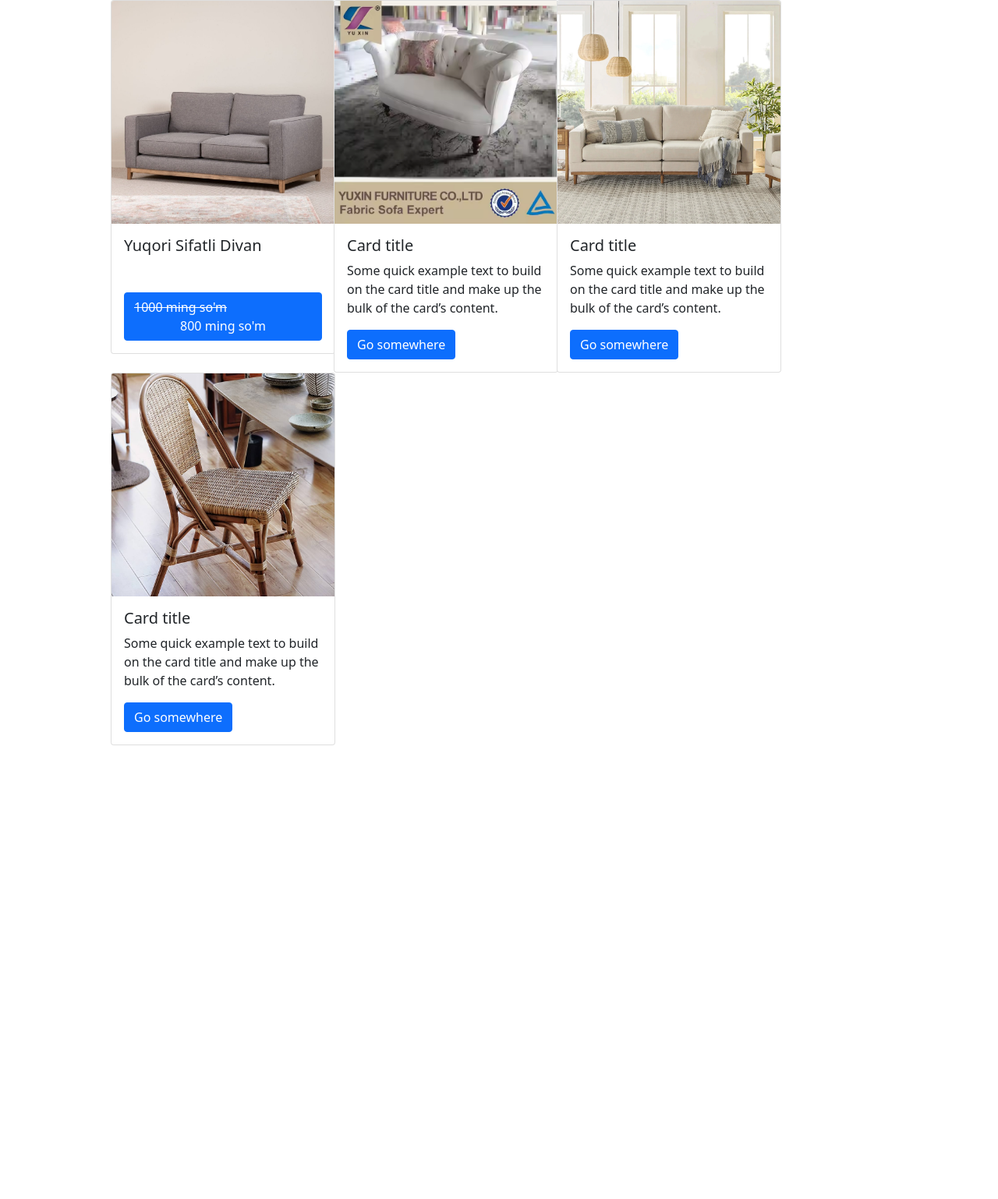
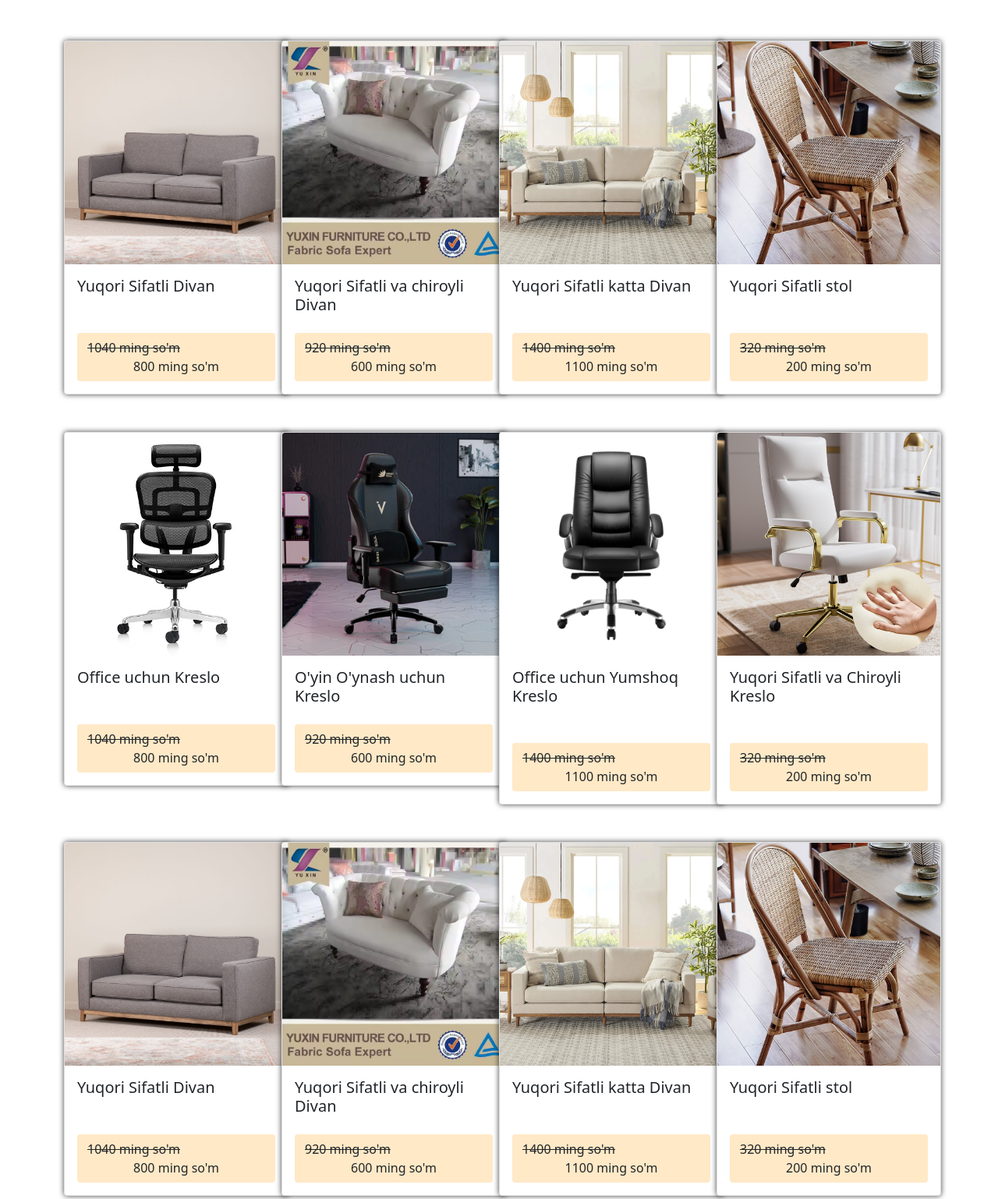
Before and after one commit to prvt070/Online_Shop, a plain HTML site: page index.html in a window 1280 px wide. Shown: the part 1120-2658 px from the top of the page at 78% size. Before the commit the page ends 2076 px from the top, so only its background shows below. Drawn offline with nearby package versions, Linux system fonts and the light colour scheme.

Commit message:
new commit

```diff
--- a/index.html
+++ b/index.html
@@ -28,7 +28,8 @@
           </div>
           <div class="col-2 mt-4" style="margin-left: 400px;">
             <form class="d-flex" role="search">
-              <input class="form-control me-2" style="width: 800px; background: transparent;" type="search" placeholder="Search" aria-label="Search"/>
+              <input class="form-control me-2" style="width: 800px; background: transparent;" type="search"
+                placeholder="Search" aria-label="Search" />
               <button class="btn" style="border: #ffd391 1px solid;" type="submit">Search</button>
             </form>
           </div>
@@ -40,22 +41,25 @@
     <div id="carouselExampleAutoplaying" class="carousel slide" data-bs-ride="carousel">
       <div class="carousel-inner">
         <div class="carousel-item active">
-          <img src="./img/img-1.jpg" height="840" class="d-bloc w-100 " alt="...">
-          <div class="carousel-caption d-none d-md-block text-dark h-25 " style="margin-bottom: 200px; opacity: 0.8; background-color: #fde9cb;">
+          <img src="./img/img-1.jpg" height="900" class="d-bloc w-100 " alt="...">
+          <div class="carousel-caption d-none d-md-block text-dark h-25 "
+            style="margin-bottom: 200px; opacity: 0.8; background-color: #fde9cb;">
             <h2 class="pt-5">Bizning Yangi Internet Do'konimizga Xush Kelibsiz</h2>
             <p class="fs-5">Bu yerda siz hohlagan turdagi uy jihozlarini topishingiz mumkin</p>
           </div>
         </div>
         <div class="carousel-item">
-          <img src="./img/img1.jpg" height="840" class="d-block w-100 " alt="...">
-          <div class="carousel-caption d-none d-md-block text-dark h-25 " style="margin-bottom: 200px; opacity: 0.8; background-color: #e5edff;">
+          <img src="./img/img1.jpg" height="900" class="d-block w-100 " alt="...">
+          <div class="carousel-caption d-none d-md-block text-dark h-25 "
+            style="margin-bottom: 200px; opacity: 0.8; background-color: #e5edff;">
             <h2 class="pt-5">Bu yerda barcha turdagi Telefonlarni topishingiz mumkin </h2>
             <p class="fs-5">Shuningdek arzon naxlarda</p>
           </div>
         </div>
         <div class="carousel-item">
-          <img src="./img/img_1.jpg" height="840" class="d-block w-100 " alt="...">
-          <div class="carousel-caption d-none d-md-block text-dark h-25 " style="margin-bottom: 200px; opacity: 0.8; background-color: #ffffff;">
+          <img src="./img/img_1.jpg" height="900" class="d-block w-100 " alt="...">
+          <div class="carousel-caption d-none d-md-block text-dark h-25 "
+            style="margin-bottom: 200px; opacity: 0.8; background-color: #ffffff;">
             <h2 class="pt-5">Jihoz Qulayligiga Baho Bering!</h2>
             <p class="fs-5">Va jihozlarni sotib oling</p>
           </div>
@@ -74,48 +78,162 @@
     </div>
     </div>
   </section>
-  <br><br>
+  <br>
   <section class="sec2 mt-5">
     <div class="container">
       <h1 class="text-center">Oyning Aksiyalari</h1>
       <br><br>
       <div class="row">
-        <div class="col-2">
+        <div class="col-3">
           <div class="card" style="width: 18rem;">
             <img src="./img/img-2.jpg" class="card-img-top" alt="...">
             <div class="card-body">
               <h5 class="card-title mb-5">Yuqori Sifatli Divan</h5>
-              <a href="#" class="btn btn-primary w-100"><del class="float-start">1000 ming so'm</del><br>800 ming so'm</a>
+              <a href="#" class="btn w-100"><del class="float-start">1040 ming so'm</del><br>800 ming so'm</a>
             </div>
           </div>
         </div>
-        <div class="col-2">
+        <div class="col-3">
           <div class="card" style="width: 18rem;">
             <img src="./img/img-3.jpg" class="card-img-top" alt="...">
             <div class="card-body">
-              <h5 class="card-title">Card title</h5>
-              <p class="card-text">Some quick example text to build on the card title and make up the bulk of the card’s content.</p>
-              <a href="#" class="btn btn-primary">Go somewhere</a>
+              <h5 class="card-title mb-4">Yuqori Sifatli va chiroyli Divan</h5>
+              <a href="#" class="btn w-100"><del class="float-start">920 ming so'm</del><br>600 ming so'm</a>
             </div>
           </div>
         </div>
-        <div class="col-2">
+        <div class="col-3">
           <div class="card" style="width: 18rem;">
             <img src="./img/img-4.webp" class="card-img-top" alt="...">
             <div class="card-body">
-              <h5 class="card-title">Card title</h5>
-              <p class="card-text">Some quick example text to build on the card title and make up the bulk of the card’s content.</p>
-              <a href="#" class="btn btn-primary">Go somewhere</a>
+              <h5 class="card-title mb-5">Yuqori Sifatli katta Divan</h5>
+              <a href="#" class="btn w-100"><del class="float-start">1400 ming so'm</del><br>1100 ming so'm</a>
             </div>
           </div>
         </div>
-        <div class="col-2">
+        <div class="col-3">
           <div class="card" style="width: 18rem;">
             <img src="./img/img-5.jpg" class="card-img-top" alt="...">
             <div class="card-body">
-              <h5 class="card-title">Card title</h5>
-              <p class="card-text">Some quick example text to build on the card title and make up the bulk of the card’s content.</p>
-              <a href="#" class="btn btn-primary">Go somewhere</a>
+              <h5 class="card-title mb-5">Yuqori Sifatli stol</h5>
+              <a href="#" class="btn w-100"><del class="float-start">320 ming so'm</del><br>200 ming so'm</a>
+            </div>
+          </div>
+        </div>
+      </div>
+      <br><br>
+      <div class="row">
+        <div class="col-3">
+          <div class="card" style="width: 18rem;">
+            <img src="./img/img-6.jpg" class="card-img-top" alt="...">
+            <div class="card-body">
+              <h5 class="card-title mb-5">Office uchun Kreslo</h5>
+              <a href="#" class="btn w-100"><del class="float-start">1040 ming so'm</del><br>800 ming so'm</a>
+            </div>
+          </div>
+        </div>
+        <div class="col-3">
+          <div class="card" style="width: 18rem;">
+            <img src="./img/img-7.jpg" class="card-img-top" alt="...">
+            <div class="card-body">
+              <h5 class="card-title mb-4">O'yin O'ynash uchun Kreslo</h5>
+              <a href="#" class="btn w-100"><del class="float-start">920 ming so'm</del><br>600 ming so'm</a>
+            </div>
+          </div>
+        </div>
+        <div class="col-3">
+          <div class="card" style="width: 18rem;">
+            <img src="./img/img-8.jpg" class="card-img-top" alt="...">
+            <div class="card-body">
+              <h5 class="card-title mb-5">Office uchun Yumshoq Kreslo</h5>
+              <a href="#" class="btn w-100"><del class="float-start">1400 ming so'm</del><br>1100 ming so'm</a>
+            </div>
+          </div>
+        </div>
+        <div class="col-3">
+          <div class="card" style="width: 18rem;">
+            <img src="./img/img-9.jpg" class="card-img-top" alt="...">
+            <div class="card-body">
+              <h5 class="card-title mb-5">Yuqori Sifatli va Chiroyli Kreslo</h5>
+              <a href="#" class="btn w-100"><del class="float-start">320 ming so'm</del><br>200 ming so'm</a>
+            </div>
+          </div>
+        </div>
+      </div>
+      <br><br>
+      <div class="row">
+        <div class="col-3">
+          <div class="card" style="width: 18rem;">
+            <img src="./img/img-2.jpg" class="card-img-top" alt="...">
+            <div class="card-body">
+              <h5 class="card-title mb-5">Yuqori Sifatli Divan</h5>
+              <a href="#" class="btn w-100"><del class="float-start">1040 ming so'm</del><br>800 ming so'm</a>
+            </div>
+          </div>
+        </div>
+        <div class="col-3">
+          <div class="card" style="width: 18rem;">
+            <img src="./img/img-3.jpg" class="card-img-top" alt="...">
+            <div class="card-body">
+              <h5 class="card-title mb-4">Yuqori Sifatli va chiroyli Divan</h5>
+              <a href="#" class="btn w-100"><del class="float-start">920 ming so'm</del><br>600 ming so'm</a>
+            </div>
+          </div>
+        </div>
+        <div class="col-3">
+          <div class="card" style="width: 18rem;">
+            <img src="./img/img-4.webp" class="card-img-top" alt="...">
+            <div class="card-body">
+              <h5 class="card-title mb-5">Yuqori Sifatli katta Divan</h5>
+              <a href="#" class="btn w-100"><del class="float-start">1400 ming so'm</del><br>1100 ming so'm</a>
+            </div>
+          </div>
+        </div>
+        <div class="col-3">
+          <div class="card" style="width: 18rem;">
+            <img src="./img/img-5.jpg" class="card-img-top" alt="...">
+            <div class="card-body">
+              <h5 class="card-title mb-5">Yuqori Sifatli stol</h5>
+              <a href="#" class="btn w-100"><del class="float-start">320 ming so'm</del><br>200 ming so'm</a>
+            </div>
+          </div>
+        </div>
+      </div>
+      <br><br>
+      <div class="row">
+        <div class="col-3">
+          <div class="card" style="width: 18rem;">
+            <img src="./img/img-2.jpg" class="card-img-top" alt="...">
+            <div class="card-body">
+              <h5 class="card-title mb-5">Yuqori Sifatli Divan</h5>
+              <a href="#" class="btn w-100"><del class="float-start">1040 ming so'm</del><br>800 ming so'm</a>
+            </div>
+          </div>
+        </div>
+        <div class="col-3">
+          <div class="card" style="width: 18rem;">
+            <img src="./img/img-3.jpg" class="card-img-top" alt="...">
+            <div class="card-body">
+              <h5 class="card-title mb-4">Yuqori Sifatli va chiroyli Divan</h5>
+              <a href="#" class="btn w-100"><del class="float-start">920 ming so'm</del><br>600 ming so'm</a>
+            </div>
+          </div>
+        </div>
+        <div class="col-3">
+          <div class="card" style="width: 18rem;">
+            <img src="./img/img-4.webp" class="card-img-top" alt="...">
+            <div class="card-body">
+              <h5 class="card-title mb-5">Yuqori Sifatli katta Divan</h5>
+              <a href="#" class="btn w-100"><del class="float-start">1400 ming so'm</del><br>1100 ming so'm</a>
+            </div>
+          </div>
+        </div>
+        <div class="col-3">
+          <div class="card" style="width: 18rem;">
+            <img src="./img/img-5.jpg" class="card-img-top" alt="...">
+            <div class="card-body">
+              <h5 class="card-title mb-5">Yuqori Sifatli stol</h5>
+              <a href="#" class="btn w-100"><del class="float-start">320 ming so'm</del><br>200 ming so'm</a>
             </div>
           </div>
         </div>
--- a/style.scss
+++ b/style.scss
@@ -12,21 +12,26 @@ header {
 
     ul {
         width: 100%;
+        height: 60px;
         margin-top: 20px;
+
         li {
             display: inline-block;
             margin-left: 30px;
             padding: 10px;
             border-radius: 5px;
             transition: 0.5s;
-            a{
+
+            a {
                 text-decoration: none;
                 color: rgb(55, 55, 55);
             }
         }
-        li:hover{
+
+        li:hover {
             background-color: #ffe9c7;
-            a{
+
+            a {
                 color: rgb(0, 0, 0);
                 font-weight: 500;
                 margin-left: -2px;
@@ -38,28 +43,39 @@ header {
         margin-left: -150px;
     }
 
-    .col-1{
+    .col-1 {
         margin-left: -200px;
     }
 }
 
 // section 1 //
 
-.sec1{
-    .carousel-item{
-        height: 837px;
+.sec1 {
+    .carousel-item {
+        height: 900px;
     }
 }
 
 // section 2//
 
-.sec2{
-    .row{
+.sec2 {
+    .row {
         width: 100%;
     }
 
-    .col-2{
-        margin-left: 60px;
-        margin-right: 40px;
+    .card {
+        box-shadow: 0px 0px 7px 0px rgba(0, 0, 0, 0.75);
+        overflow: hidden;
+
+        .btn {
+            background-color: #ffe9c7;
+        }
+    }
+
+    .card:hover {
+        img{
+            transition: 0.9s;
+            transform: scale(1.05);
+        }
     }
 }
```
Also changed, not shown: img/img-6.jpg (added), img/img-7.jpg (added), img/img-8.jpg (added), img/img-9.jpg (added), style.css, 1 other file.
